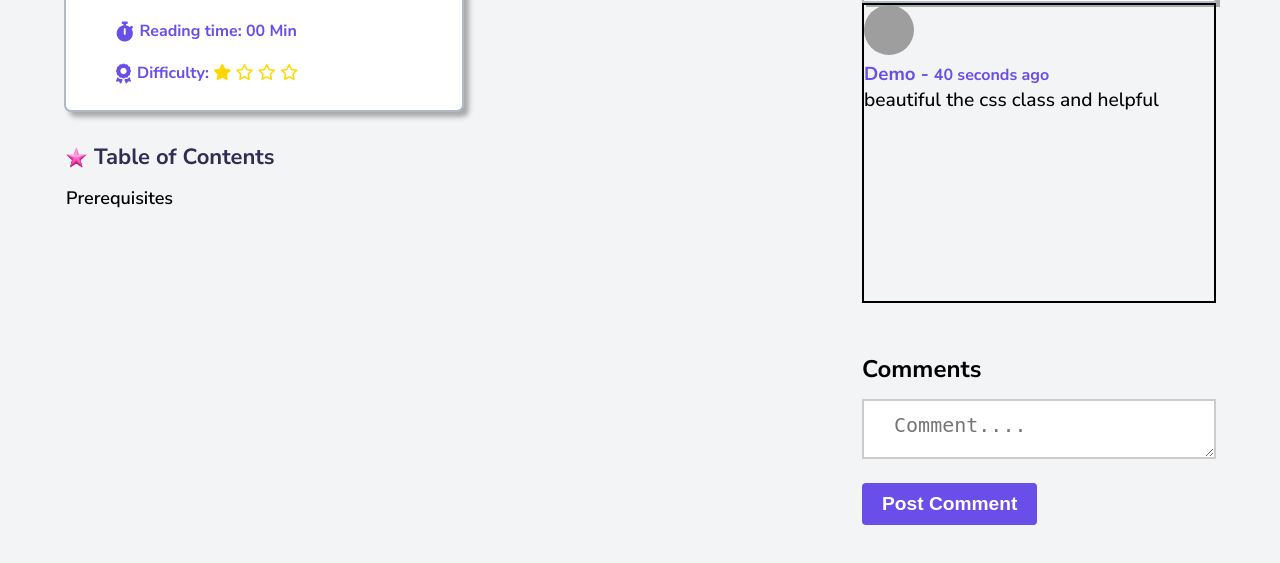
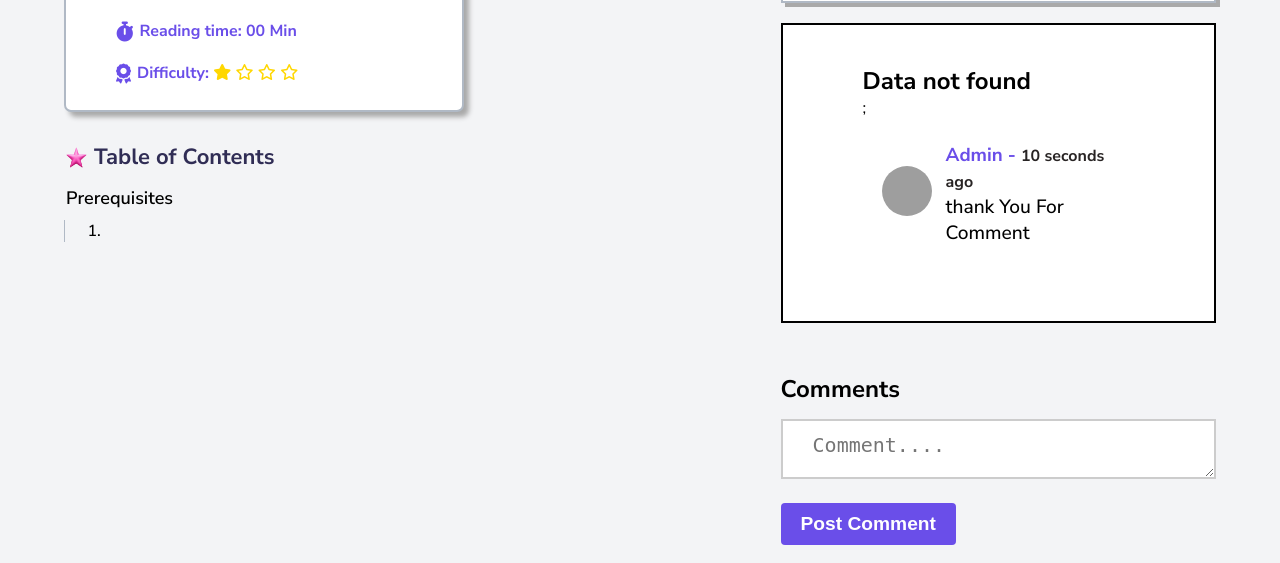
Before and after one commit to ronobir84/EchoPost, a PHP site: page /EchoPost/Assets/Components/single_post.php?id=1 in a window 1280 px wide. Shown: the part 743-1306 px from the top of the page. Before the commit the page ends 1268 px from the top, so only its background shows below. Run offline with PHP 8.4, Linux system fonts and the light colour scheme; data that the repository does not hold is empty; some web fonts are replaced; grey boxes are pictures that could not be loaded.

Commit message:
add this min last section

```diff
--- a/Assets/Components/post_min.php
+++ b/Assets/Components/post_min.php
@@ -180,6 +180,10 @@
         width: 100%;
         height: 300px;
         border: 2px solid black;
+        padding: 40px 80px 35px 80px;
+        background-color: #FFFFFF;
+        margin-top: 20px;
+
 
     }
 
@@ -192,6 +196,7 @@
 
     .replay_second {
         font-size: medium;
+        color: #282424;
     }
 
     .comment_text {
@@ -203,12 +208,28 @@
         font-weight: 700;
         color: #6A4EE9;
     }
+
+    .reply_1_flex {
+        display: flex;
+        gap: 14px;
+        align-items: center;
+    }
+
+    .admin_reply_min {
+        display: flex;
+        gap: 14px;
+        align-items: center;
+        margin-top: 23px;
+        margin-left: 7%;
+
+    }
 </style>
 
 
 <?php
 
 session_start();
+
 
 
 
@@ -234,6 +255,7 @@ if (isset($_POST['comment_post'])) {
     $query = mysqli_query($database, $sql);
     if ($query) {
         $_SESSION['comment_sent'] = "Comment Sent Successful";
+        echo "<script>window.location.href='http://localhost/EchoPost/Assets/Components/single_post.php?id=$id'</script>";
     } else {
         $_SESSION['comment_sent_error'] = "Failed Please try Agin";
     }
@@ -302,25 +324,14 @@ if (isset($_POST['comment_post'])) {
                 <div>
                     <p class="p_title">Prerequisites</p>
                     <div class="border-div">
-                        <?php
-                        $id = $_GET['id'];
-                        $sql2 = "SELECT * FROM comments  LEFT JOIN posts ON comments.post_id = posts.post_id LEFT JOIN post_users ON comments.post_user_id = post_users.post_user_id WHERE comment_id = '$id'";
-                        $query2 = mysqli_query($database, $sql2);
-                        $rows = mysqli_num_rows($query2);
-                        if ($rows) {
-                            while ($row = mysqli_fetch_assoc($query2)) {
+
+                        <ol class="new_ol">
+                            <li> </li>
 
 
-
-                        ?>
-                                <ol class="new_ol">
-                                    <li> <?php echo $row['comment_content'] ?></li>
+                        </ol>
 
 
-                                </ol>
-
-                        <?php }
-                        } ?>
                     </div>
 
                 </div>
@@ -359,20 +370,55 @@ if (isset($_POST['comment_post'])) {
 
 
 
-            <!-- reply comment section -->
 
-            <div>
+            <div class="admin_reply_con">
                 <div class="comment_reply_min">
-                    <div class="reply_1">
+                    <div class="reply_1_flex">
+                        <?php
+
+
+                        $sql2 = "SELECT * FROM comments LEFT JOIN posts ON comments.post_id = posts.post_id LEFT JOIN post_users ON comments.post_user_id = post_users.post_user_id WHERE  comment_id = '$id'";
+                        $query2 = mysqli_query($database, $sql2);
+                        $rows = mysqli_num_rows($query2);
+                        if ($rows) {
+                            while ($comment = mysqli_fetch_assoc($query2)) {
+
+
+
+
+                        ?>
                         <div class="">
                             <img class="user_reply_img" src="https://ronobirdev.surge.sh/assets/ronobir-cbde17b2.png" alt="">
                         </div>
                         <div>
-                            <h3 class="comment_user_name">Demo - <span class="replay_second"> 40 seconds ago</span></h3>
-                            <h3 class="comment_text">beautiful the css class and helpful</h3>
+                            <h3 class="comment_user_name"><?php echo $comment['post_user_name'] ?> - <span class="replay_second"> 40 seconds ago</span></h3>
+                            <h3 class="comment_text"><?php echo $comment['comment_content'] ?></h3>
 
                         </div>
+                        <?php }
+                        } else { ?>
 
+                        <div>
+                         <h2>Data not found</h2>;
+
+                        </div>
+                        <?php }?>
+
+                    </div>
+                    <!-- admin reply  message-->
+                    <div>
+                        <div class="admin_reply_min">
+                            <div>
+                                <img class="user_reply_img" src="https://ronobirdev.surge.sh/assets/ronobir-cbde17b2.png" alt="">
+
+                            </div>
+                            <div>
+                                <h3 class="comment_user_name">Admin - <span class="replay_second"> 10 seconds ago</span></h3>
+                                <h3 class="comment_text">thank You For Comment</h3>
+
+
+                            </div>
+                        </div>
                     </div>
 
                 </div>
```
